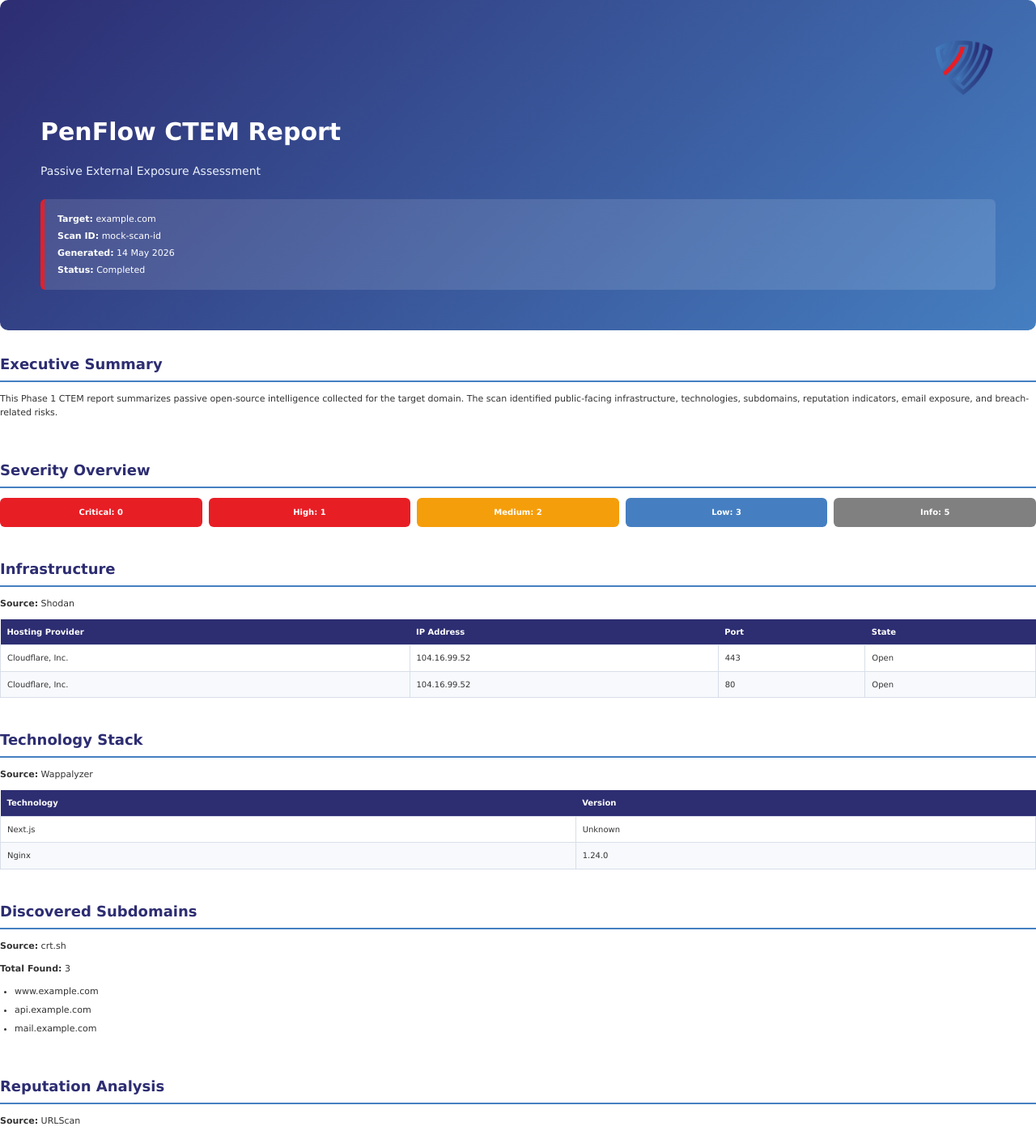
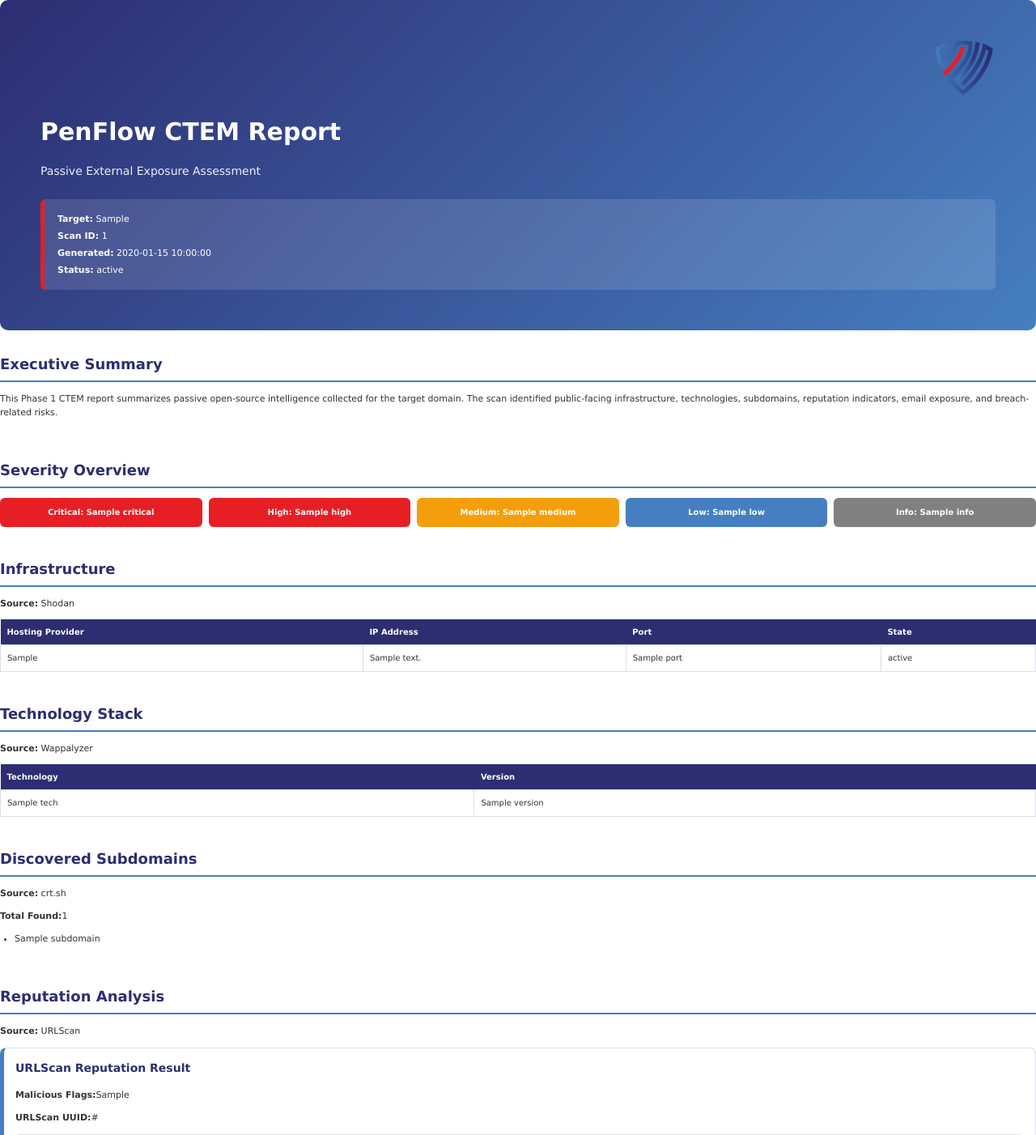
Before and after one commit to COS301-SE-2026/PenFlow, a Python web app: template workers/app/templates/report_template.html in a window 1280 px wide. Shown: the top 1402 px of the page at 81% size. Run offline with Jinja, Linux system fonts and the light colour scheme; the template is opened without the code that fills it: most values are stand-ins (such as "Sample title", 1, 10 or a date in 2020).

Commit message:
Jinge Template Refactor

```diff
--- a/workers/app/templates/report_template.html
+++ b/workers/app/templates/report_template.html
@@ -15,10 +15,10 @@
         <p class="subtitle">Passive External Exposure Assessment</p>
 
         <div class="meta-box">
-            <p><strong>Target:</strong> example.com</p>
-            <p><strong>Scan ID:</strong> mock-scan-id</p>
-            <p><strong>Generated:</strong> 14 May 2026</p>
-            <p><strong>Status:</strong> Completed</p>
+            <p><strong>Target:</strong> {{ target_domain }}</p>
+            <p><strong>Scan ID:</strong> {{ report_id }}</p>
+            <p><strong>Generated:</strong> {{ generated_at }}</p>
+            <p><strong>Status:</strong> {{ status }}</p>
         </div>
     </header>
 
@@ -36,11 +36,11 @@
         <h2>Severity Overview</h2>
 
         <div class="severity-grid">
-            <div class="severity-card critical">Critical: 0</div>
-            <div class="severity-card high">High: 1</div>
-            <div class="severity-card medium">Medium: 2</div>
-            <div class="severity-card low">Low: 3</div>
-            <div class="severity-card info">Info: 5</div>
+            <div class="severity-card critical">Critical: {{ severity_counts.critical }}</div>
+            <div class="severity-card high">High: {{ severity_counts.high }}</div>
+            <div class="severity-card medium">Medium: {{ severity_counts.medium }}</div>
+            <div class="severity-card low">Low: {{ severity_counts.low }}</div>
+            <div class="severity-card info">Info: {{ severity_counts.info }}</div>
         </div>
     </section>
 
@@ -58,18 +58,14 @@
                 </tr>
             </thead>
             <tbody>
+                {% for port in infrastructure.open_ports %}
                 <tr>
-                    <td>Cloudflare, Inc.</td>
-                    <td>104.16.99.52</td>
-                    <td>443</td>
-                    <td>Open</td>
+                    <td>{{ infrastructure.hosting_provider }}</td>
+                    <td>{{ infrastructure.ip_address }}</td>
+                    <td>{{ port.port }}</td>
+                    <td>{{ port.state }}</td>
                 </tr>
-                <tr>
-                    <td>Cloudflare, Inc.</td>
-                    <td>104.16.99.52</td>
-                    <td>80</td>
-                    <td>Open</td>
-                </tr>
+                {% endfor %}
             </tbody>
         </table>
     </section>
@@ -86,14 +82,12 @@
                 </tr>
             </thead>
             <tbody>
-                <tr>
-                    <td>Next.js</td>
-                    <td>Unknown</td>
-                </tr>
-                <tr>
-                    <td>Nginx</td>
-                    <td>1.24.0</td>
-                </tr>
+                {% for tech in tech_stack %}
+                    <tr>
+                        <td>{{ tech.name }}</td>
+                        <td>{{ tech.version }}</td>
+                    </tr>
+                {% endfor %}
             </tbody>
         </table>
     </section>
@@ -101,12 +95,12 @@
     <section>
         <h2>Discovered Subdomains</h2>
         <p><strong>Source:</strong> crt.sh</p>
-        <p><strong>Total Found:</strong> 3</p>
+        <p><strong>Total Found:</strong>{{ subdomains.total_found }}</p>
 
         <ul>
-            <li>www.example.com</li>
-            <li>api.example.com</li>
-            <li>mail.example.com</li>
+            {% for subdomain in subdomains.discovered_names %}
+                <li>{{ subdomain }}</li>
+            {% endfor %}
         </ul>
     </section>
 
@@ -116,13 +110,13 @@
 
         <div class="finding-card">
             <h3>URLScan Reputation Result</h3>
-            <p><strong>Malicious Flags:</strong> 1</p>
-            <p><strong>URLScan UUID:</strong> mock-urlscan-uuid</p>
+            <p><strong>Malicious Flags:</strong>{{ reputation.malicious_flags }}</p>
+            <p><strong>URLScan UUID:</strong>{{ reputation.urlscan_uuid }}</p>
             <div class="screenshot-section">
                 <h4>Captured Screenshot</h4>
 
                 <img
-                    src="mock_screenshot.png"
+                    src="{{ reputation.screenshot_path }}"
                     alt="URLScan Screenshot"
                     class="urlscan-screenshot"
                 >
@@ -147,16 +141,13 @@
                 </tr>
             </thead>
             <tbody>
+                {% for email in phishing_surface.public_emails_found %}
                 <tr>
-                    <td>admin@example.com</td>
-                    <td>generic</td>
-                    <td>87%</td>
+                    <td>{{ email.email }}</td>
+                    <td>{{ email.type }}</td>
+                    <td>{{ email.confidence_score }}%</td>
                 </tr>
-                <tr>
-                    <td>john@example.com</td>
-                    <td>personal</td>
-                    <td>72%</td>
-                </tr>
+                {% endfor %}
             </tbody>
         </table>
     </section>
@@ -167,9 +158,9 @@
 
         <div class="finding-card">
             <h3>Known Breach Exposure</h3>
-            <span class="badge badge-medium">Medium</span>
-            <p><strong>Pwned Accounts:</strong> 2</p>
-            <p><strong>Known Breaches:</strong> LinkedIn, Adobe</p>
+            <span class="badge badge-medium">{{ breach_data.severity }}</span>
+            <p><strong>Pwned Accounts:</strong>{{ breach_data.pwned_accounts_count }}</p>
+            <p><strong>Known Breaches:</strong>{{ breach_data.known_breaches | join(", ") }}</p>
             <p>
                 Public breach exposure was detected for accounts associated
                 with this domain.
@@ -190,26 +181,13 @@
                 </tr>
             </thead>
             <tbody>
+                {% for dns in domain_security %}
                 <tr>
-                    <td>MX</td>
-                    <td>Found</td>
-                    <td>Mail servers are configured for this domain.</td>
+                    <td>{{ dns.record_type }}</td>
+                    <td>{{ dns.status }}</td>
+                    <td>{{ dns.finding }}</td>
                 </tr>
-                <tr>
-                    <td>SPF</td>
-                    <td>Found</td>
-                    <td>SPF record detected.</td>
-                </tr>
-                <tr>
-                    <td>DMARC</td>
-                    <td>Missing</td>
-                    <td>No DMARC policy was identified.</td>
-                </tr>
-                <tr>
-                    <td>WHOIS</td>
-                    <td>Found</td>
-                    <td>Registrar and ownership metadata available.</td>
-                </tr>
+                {% endfor %}
             </tbody>
         </table>
     </section>
@@ -217,10 +195,9 @@
     <section>
         <h2>Recommendations</h2>
         <ul>
-            <li>Review exposed services and confirm that all public ports are intentional.</li>
-            <li>Investigate breach exposure for affected email accounts.</li>
-            <li>Review discovered subdomains for stale or forgotten assets.</li>
-            <li>Proceed to Phase 2 for active external vulnerability validation.</li>
+            {% for recommendation in recommendations %}
+                <li>{{ recommendation }}</li>
+            {% endfor %}
         </ul>
     </section>
 
```
